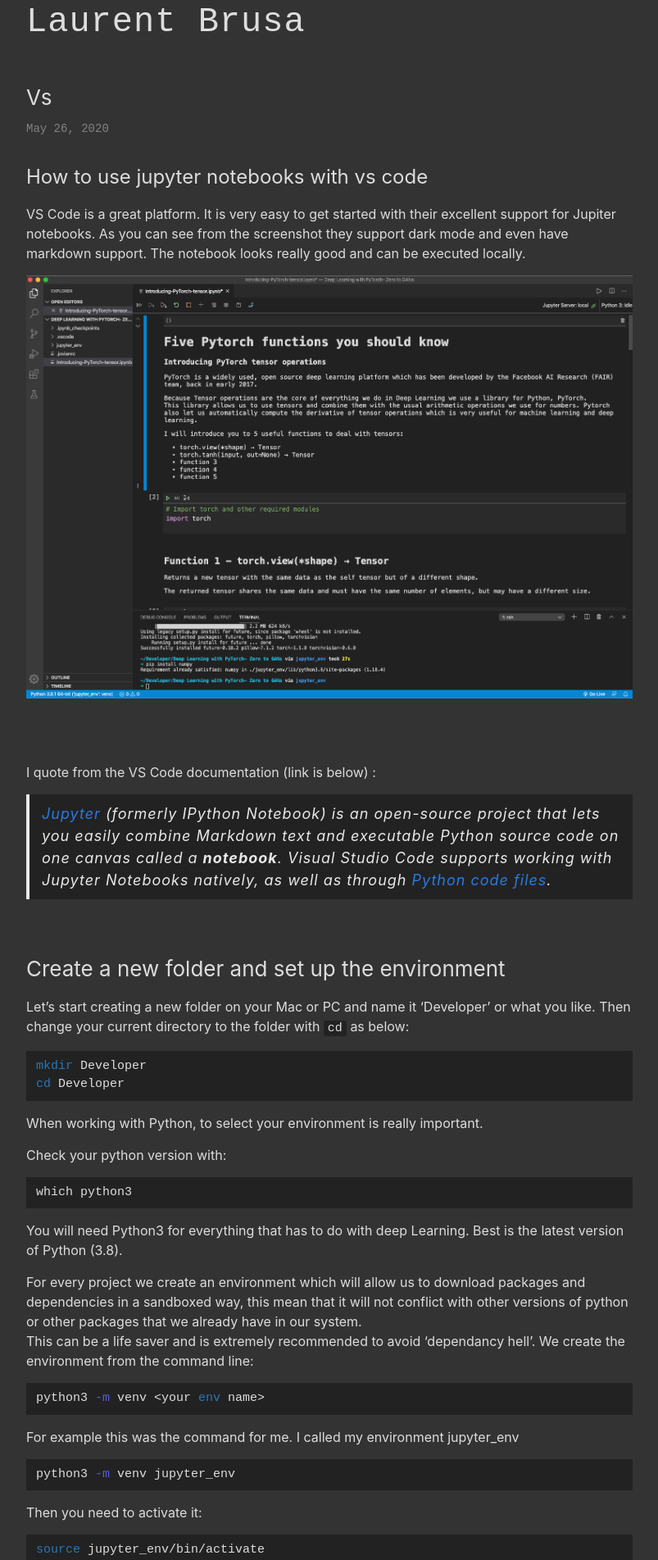
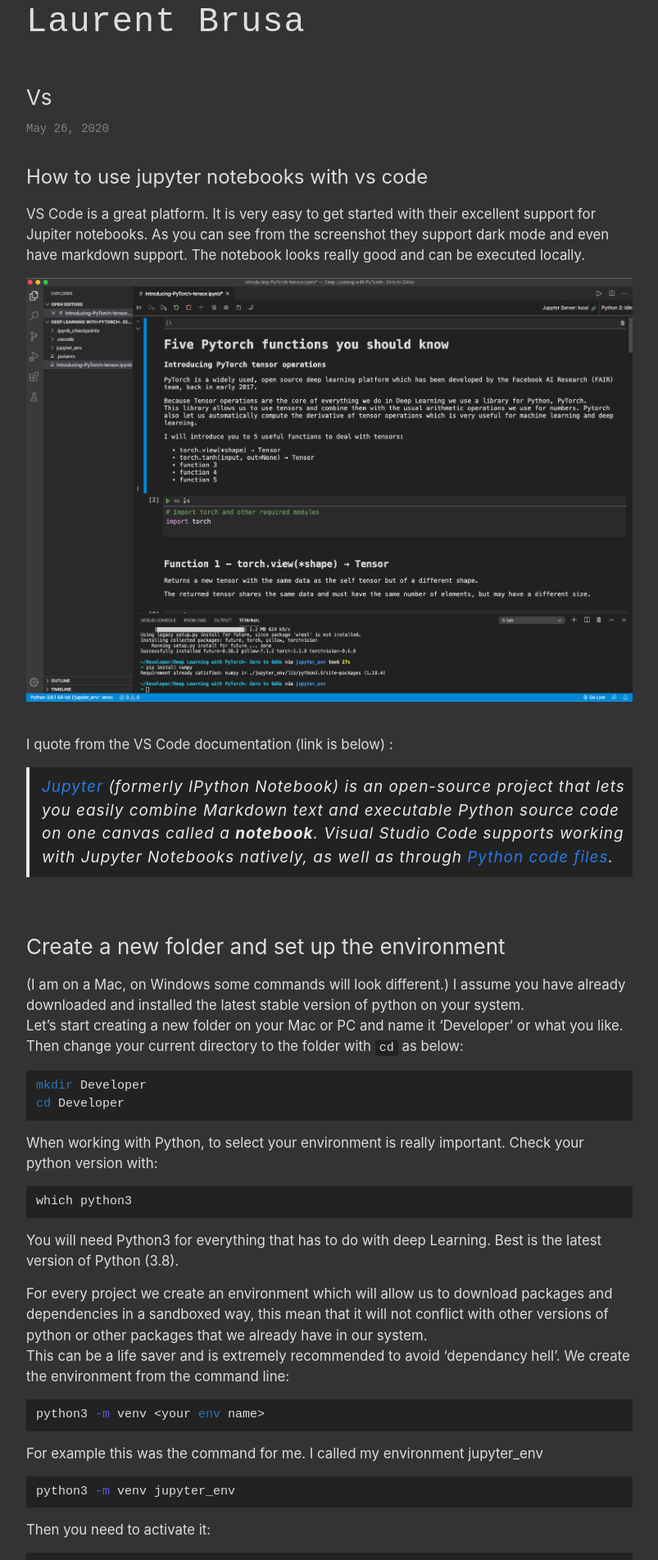
Before and after one commit to pymultitudes/pymultitudes.github.io, a Jekyll site: the page built from _posts/2020-05-26-vs.md, in a window 1280 px wide. Shown: the top 1903 px of the page at 82% size, without its empty margins (238-1041 px from the left). Built offline with Jekyll 4.4.1, drawn with Linux system fonts in a browser that asks for light colours; our own code applies the rules of GitHub Pages for plain Markdown files; some of the changed text lies outside the part shown.

Commit message:
some update vscode

````diff
--- a/_posts/2020-05-26-vs.md
+++ b/_posts/2020-05-26-vs.md
@@ -1,5 +1,4 @@
 # How to use jupyter notebooks with vs code
-
 
 VS Code is a great platform. It is very easy to get started with their excellent support for Jupiter notebooks. As you can see from the screenshot they support dark mode and even have markdown support. The notebook looks really good and can be executed locally.
 
@@ -7,7 +6,7 @@ VS Code is a great platform. It is very easy to get started with their excellent
 <p align="center">
   <img src="/images/vs/image1.png"  width="750"  title="vs code">&nbsp;&nbsp;&nbsp;&nbsp;&nbsp;
 </p>
-<br>
+
 
 I quote from the VS Code documentation (link is below) :
 
@@ -16,6 +15,8 @@ I quote from the VS Code documentation (link is below) :
 
 ### Create a new folder and set up the environment
 
+(I am on a Mac, on Windows some commands will look different.)
+I assume you have already downloaded and installed the latest stable version of python on your system.
 Let's start creating a new folder on your Mac or PC and name it ‘Developer’ or what you like. Then change your current directory to the folder with `cd` as below:
 
 ```bash
@@ -24,7 +25,6 @@ cd Developer
 ```
 
 When working with Python, to select your environment is really important.
-
 Check your python version with:
 
 ```bash
@@ -52,6 +52,7 @@ Then you need to activate it:
 ```bash
 source jupyter_env/bin/activate
 ```
+
 It will be quite empty when created.
 You can check the packages which are in your environment:
 
@@ -91,8 +92,6 @@ Launch a local server with:
 jupyter notebook
 ```
 
-
-
 This will create a local server and give you the link of the notebook to open it in your browser. Form there you can edit the cells and run your code.
 
 I hope this was helpful. Many people use the Conda package to run notebooks, but the package is a few GBs in size and most people will not need all the functions. This is an easy way to get started, and VS Code is a very powerful and customisable editor.
@@ -111,12 +110,10 @@ jovian.commit(filename="Introducing-PyTorch-tensor", environment=None)
 # you will be prompted for the API Key
 ```
 
-
-#### Some resources:
+#### Some resources
 
 The official VS Code documentation: [https://code.visualstudio.com/docs/python/jupyter-support](https://code.visualstudio.com/docs/python/jupyter-support)
 You can see some of my notebooks here at [https://jovian.ml/pymultitudes](https://jovian.ml/pymultitudes).
-
 
 <!--
 
--- a/_sass/minima/_base.scss
+++ b/_sass/minima/_base.scss
@@ -5,6 +5,7 @@ body, p, blockquote, pre, hr,
 dl, dd, ol, ul, figure {
   margin: 0;
   padding: 0;
+  font-size: 16px;
 }
 
 
@@ -43,6 +44,10 @@ h3 {
   padding-top: 1.5em;
 }
 
+p {
+  line-height: 1.5;
+  font-size: 1.05em;
+}
 /**
  * `main` element
  */
````
Also changed, not shown: 1 other file.
